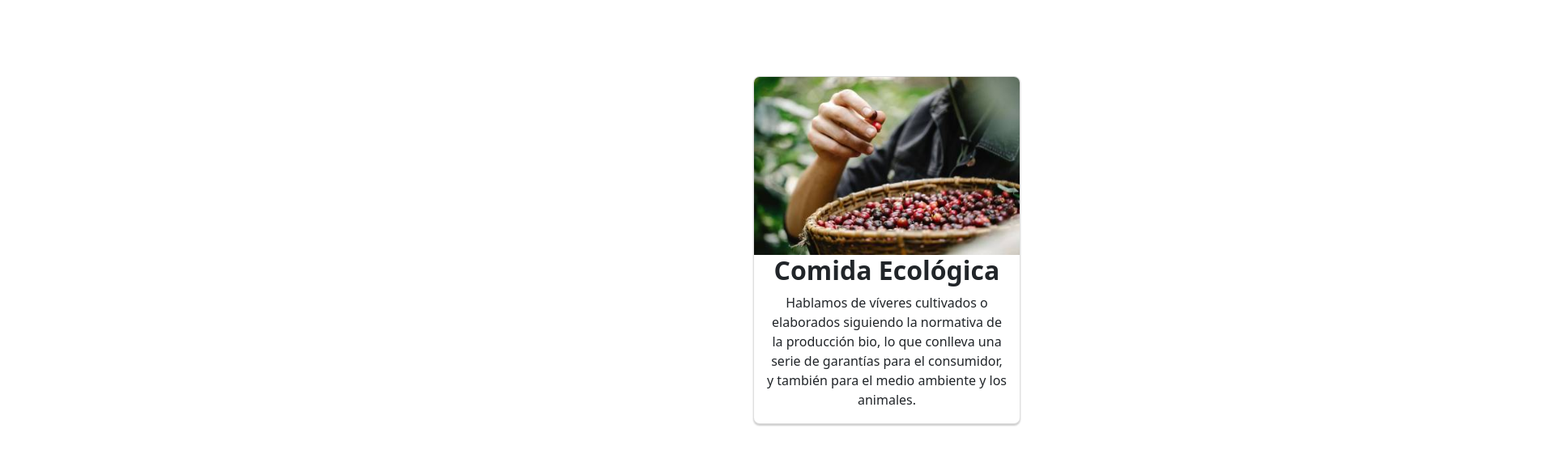
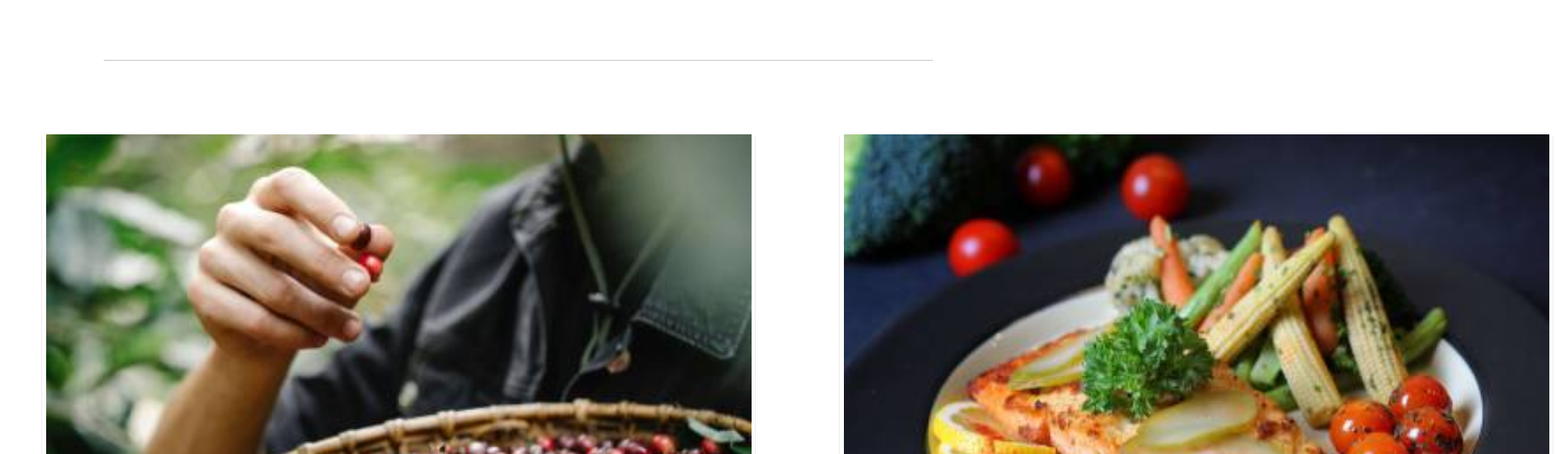
Before and after one commit to adrianstrelin/PFStrelin, a plain HTML site: page section/saludynutricion.html in a window 1280 px wide. Shown: the part 594-1155 px from the top of the page at 81% size, 1920 px wide, since content can reach past the window. Drawn offline with nearby package versions, Linux system fonts and the light colour scheme.

Commit message:
probando subida

```diff
--- a/sass/_generales.scss
+++ b/sass/_generales.scss
@@ -4,13 +4,8 @@
 }
 
 body {
-    width: 100%;
-    height: 100%;
     text-align: center;
     font-weight: bolder;
-    display: flex;
-    flex-direction: column;
-    min-height: 100vh;
     letter-spacing: 0,03em;
 }
 
--- a/sass/_inicio.scss
+++ b/sass/_inicio.scss
@@ -115,7 +115,7 @@ header {
     display: grid;
     grid-template-columns: 1fr;
     grid-template-rows: 1fr;
-    height: 501vw;
+    height: 454vw;
     width: 62vw;
     margin-left: 20vw;
     gap: 1vw;
@@ -128,11 +128,12 @@ header {
     margin: 5vw 5vw;
     text-decoration: none;
     color: black;
-    height: 12vw;
+    max-height: 10vw;
     text-align:center;
     background-color: $colorGeneral;
     border-radius: 2vw;
     margin: 4vw;
+    font-weight: 400;
 }
 
 .parrafoChefs:hover {
@@ -206,7 +207,7 @@ header {
         display: flex;
         flex-direction: row;
         align-items: center;
-        width: 38vw;
+        min-width: 30vw;
         height: 10vw;
     }
 
@@ -279,8 +280,8 @@ header {
     }
 
     .parrafoChefs {
-        height: 7vw;
-        width: 14vw;
+        min-height: 7vw;
+        min-width: 14vw;
         margin-top: 6vw;
     }
 
--- a/sass/_recetas.scss
+++ b/sass/_recetas.scss
@@ -76,7 +76,7 @@
 }
 
 .imagenRecetaUno img, .imagenRecetaDos img, .imagenRecetaTres img, .imagenRecetaCuatro img, .imagenRecetaCinco img, .imagenRecetaSeis img {
-    box-shadow: 0 0 1vw black;
+    box-shadow: 0 2px 2px rgba(0, 0, 0, 0.2);
 }
 
 .enlaceRecetas {
@@ -84,8 +84,9 @@
     grid-template-columns: 1fr;
     grid-template-rows: 1fr;
     margin: 5vw 5vw;
+    font-weight: 400;
     text-decoration: none;
-    height: 5vw;
+    max-height: 10vw;
     text-align:center;
     background-color: $colorGeneral;
     border-radius: 1vw;
@@ -217,6 +218,6 @@
     }
 
     .enlaceRecetas:hover {
-        box-shadow: 0 0 1vw black;
+        box-shadow: 0 3px 3px rgba(0, 0, 0, 0.2);
     }
 }
--- a/sass/_saludynutricion.scss
+++ b/sass/_saludynutricion.scss
@@ -18,63 +18,197 @@
     background-color: white;
     margin-bottom: 1.5em;
     display: grid;
+    justify-items: center;
     grid-template-areas:
-        "contenedorGrid"
         "contenedorCards"
-        "card";
-}
-
-.contenedorGrid {
-    display: grid;
-    grid-template-columns: 1fr;
-    grid-template-rows: 1fr ;
-    align-items: center;
+        "cardUno"
+        "cardDos"
+        "cardTres"
+        "cardCuatro"
+        "cardCinco"
+        "cardSeis";
 }
 
 
 .contenedorCards {
-
-display: flex;
-flex-direction: column;
-justify-content: center;
+    display: grid;
+    grid-template-columns: 1fr;
+    grid-template-rows: 1fr;
 }
 
-.contenedorCards .card {
-width: 330px;
-height: 430px;
-border-radius: 8px;
-box-shadow: 0 2px 2px rgba(0, 0, 0, 0.2);
-overflow: hidden;
-margin: 20px;
-text-align: center;
-transition: all 0.25s;
+
+
+.contenedorCards .cardUno,
+.cardDos,
+.cardTres,
+.cardCuatro,
+.cardCinco,
+.cardSeis {
+    width: 68.75vw;
+    min-height: 89.5vw;
+    border-radius: 1, 6vw;
+    box-shadow: 0 2px 2px rgba(0, 0, 0, 0.2);
+    overflow: hidden;
+    margin: 4.1vw;
+    text-align: center;
+    transition: all 0.25s;
 }
 
-.contenedorCards .card:hover {
-    transform: translateY(-15px);
-    box-shadow: 0 12px 16px rgba(0, 0, 0, 0.2);
+.contenedorCards .cardUno:hover,
+.cardDos:hover,
+.cardTres:hover,
+.cardCuatro:hover,
+.cardCinco:hover,
+.cardSeis:hover {
+    transform: translateY(-3.1vw);
+    box-shadow: 0 2.5vw 3, 3vw rgba(0, 0, 0, 0.2);
 }
 
-.contenedorCards .card picture img {
-    width: 330px;
-    height: 220px;
+.contenedorCards .cardUno picture img,
+.cardDos picture img,
+.cardTres picture img,
+.cardCuatro picture img,
+.cardCinco picture img,
+.cardSeis picture img {
+    width: 68vw;
+    height: 45.8vw;
 }
 
-.contenedorCards .card h2 {
+.contenedorCards .cardUno h2,
+.cardDos h2,
+.cardTres h2,
+.cardCuatro h2,
+.cardCinco h2,
+.cardSeis h2 {
     font-weight: 600;
 }
 
-.contenedorCards .card p {
+.contenedorCards .cardUno p,
+.cardDos p,
+.cardTres p,
+.cardCuatro p,
+.cardCinco p,
+.cardSeis p {
     padding: 0 1rem;
-    font-size: 16px;
+    font-size: 3.3vw;
     font-weight: 300;
 }
 
-.contenedorCards .card a {
+.contenedorCards .cardUno a,
+.cardDos a,
+.cardTres a,
+.cardCuatro a,
+.cardCinco a,
+.cardSeis a {
     font-weight: 500;
     text-decoration: none;
 }
 
+.lineaSaludNutricion {
+    height: 5vw;
+    width: 80%;
+    margin-left: 10vw;
+    margin-top: 3vw;
+    margin-bottom: 3vw;
+}
+
+.lineaSaludNutricionDos {
+    height: 5vw;
+    width: 80%;
+    margin-left: 10vw;
+    margin-top: -1vw;
+    margin-bottom: 7vw;
+}
+
 @media (min-width: 576px) {
 
+    .contenedorSaludNutricion {
+        grid-template-areas:
+            "contenedorCards contenedorCards"
+            "cardUno cardUno"
+            "cardDos cardDos"
+            "cardTres cardTres"
+            "cardCuatro cardCuatro"
+            "cardCinco cardCinco"
+            "cardSeis cardSeis";
+        ;
+    }
+
+
+    .contenedorCards {
+        display: grid;
+        grid-template-columns: 1fr 1fr;
+        grid-template-rows: 1fr 1fr;
+        align-items: center;
+    }
+
+    .contenedorCards .cardUno,
+    .cardDos,
+    .cardTres,
+    .cardCuatro,
+    .cardCinco,
+    .cardSeis {
+        width: 68.75vw;
+        min-height: 89.5vw;
+        border-radius: 1, 6vw;
+        box-shadow: 0 2px 2px rgba(0, 0, 0, 0.2);
+        overflow: hidden;
+        margin: 4.1vw;
+        text-align: center;
+        transition: all 0.25s;
+    }
+
+    .cardUno,
+    .cardDos,
+    .cardTres,
+    .cardCuatro,
+    .cardCinco,
+    .cardSeis {
+        object-fit: cover;
+    }
+
+    .contenedorCards .cardUno:hover,
+    .cardDos:hover,
+    .cardTres:hover,
+    .cardCuatro:hover,
+    .cardCinco:hover,
+    .cardSeis:hover {
+        transform: translateY(-3.1vw);
+        box-shadow: 0 2.5vw 3, 3vw rgba(0, 0, 0, 0.2);
+    }
+
+    .contenedorCards .cardUno picture img,
+    .cardDos picture img,
+    .cardTres picture img,
+    .cardCuatro picture img,
+    .cardCinco picture img,
+    .cardSeis picture img {
+        width: 68vw;
+        height: 45.8vw;
+    }
+
+
 }
+
+@media (min-width: 768px) {
+
+    .contenedorSaludNutricion {
+        grid-template-areas:
+            "contenedorCards contenedorCards contenedorCards"
+            "card card card";
+    }
+
+
+    .contenedorCards {
+        display: grid;
+        grid-template-columns: 1fr 1fr 1fr;
+        grid-template-rows: 1fr 1fr;
+        align-items: center;
+    }
+
+
+
+
+
+
+}
--- a/section/saludynutricion.html
+++ b/section/saludynutricion.html
@@ -45,10 +45,10 @@
         <!-- TITULO -->
         <h1>Salud y Bienestar</h1>
     </header>
+    <hr class="lineaSaludNutricion">
     <div class="contenedorSaludNutricion">
-        <div class="contenedorGrid">
         <div class="contenedorCards">
-                <div class="card">
+            <div class="cardUno">
                 <picture>
                     <source media="(min-widht:1200px)" src="../img/comidaecologica-large.jpg">
                     <source media="(min-widht:800px)" src="../img/comidaecologica-medium.jpg">
@@ -60,8 +60,7 @@
                     animales.</p>
                 <a href="#">Leer más</a>
             </div>
-
-                <div class="card">
+            <div class="cardDos">
                 <picture>
                     <source media="(min-widht:1200px)" src="../img/dietaequilibrada-large.jpg">
                     <source media="(min-widht:800px)" src="../img/dietaequilibrada-medium.jpg">
@@ -69,61 +68,61 @@
                 </picture>
                 <h2>Dieta Equilibrada</h2>
                 <p>No olvides poner en marcha una dieta en la que incluyas todos los tipos de alimentos que necesita
-                        tu cuerpo para sus funciones básicas.</p>
+                    tu cuerpo para sus funciones básicas. Lo ideal es obtener un poco de cada nutriente. Tu salud
+                    mental y física se beneficiará de ello.</p>
                 <a href="#">Leer más</a>
             </div>
-
-                <div class="card">
+            <div class="cardTres">
                 <picture>
                     <source media="(min-widht:1200px)" src="../img/frutaestacion-large.jpg">
                     <source media="(min-widht:800px)" src="../img/frutaestacion-medium.jpg">
                     <img src="../img/frutaestacion-small.jpg" alt="Fruta de Estación">
                 </picture>
                 <h2>Fruta de Estación</h2>
-                    <p>Cada estación del año es propicia para el consumo de ciertos productos. Es parte del ciclo
-                        natural de la Tierra.</p>
+                <p>Elegir frutas o verduras de temporada supone muchas ventajas para el consumidor, tanto desde el
+                    punto de vista nutricional como de cara a la protección del medio ambiente, e incluso para su
+                    bolsillo.</p>
                 <a href="#">Leer más</a>
             </div>
-
-                <div class="card">
+            <div class="cardCuatro">
                 <picture>
                     <source media="(min-widht:1200px)" src="../img/incluirverduras-large.jpg">
                     <source media="(min-widht:800px)" src="../img/incluirverduras-medium.jpg">
                     <img src="../img/incluirverduras-small.jpg" alt="Incluir Verduras">
                 </picture>
                 <h2>Incluir Verduras</h2>
-                    <p>Te compartimos unos sencillos consejos para convertir a las verduras en el ingrediente
-                        fundamental de tus comidas.</p>
+                <p>¿Te cuesta introducir verduras en la dieta? Te vamos a dar una serie de sencillos consejos para
+                    que incrementes la presencia de estos alimentos, puedas mejorar tu calidad de vida y el sabor de
+                    tus platos.</p>
                 <a href="#">Leer más</a>
             </div>
-
-                <div class="card">
+            <div class="cardCinco">
                 <picture>
                     <source media="(min-widht:1200px)" src="../img/postrebalanceado-large.jpg">
                     <source media="(min-widht:800px)" src="../img/postrebalanceado-medium.jpg">
                     <img src="../img/postrebalanceado-small.jpg" alt="Postres Balanceados">
                 </picture>
                 <h2>Postres Balanceados</h2>
-                    <p>Descubre como calmar ese antojo dulce con los postres balanceados.</p>
+                <p>Para los amantes del plato dulce que al mismo tiempo buscan cuidar la calidad de su dieta, hoy
+                    traemos los mejores consejos para elaborar postres saludables y poder disfrutar de un dulce
+                    sabiendo que simultáneamente estamos alimentando bien nuestro cuerpo.</p>
                 <a href="#">Leer más</a>
             </div>
-
-                <div class="card">
+            <div class="cardSeis">
                 <picture>
                     <source media="(min-widht:1200px)" src="../img/restaurantesustentable-large.jpg">
                     <source media="(min-widht:800px)" src="../img/restaurantesustentable-medium.jpg">
                     <img src="../img/restaurantesustentable-small.jpg" alt="Restaurant Sustentable">
                 </picture>
                 <h2>Restaurant Sustentable</h2>
-                    <p>Son negocios que basan su labor en principios como el consumo de alimentos de temporada, el
-                        ahorro de energía, la gestión de residuos y la relación con proveedores cercanos</p>
+                <p>La próxima vez que salgas a cenar fuera ojo, ¡elige bien el local! Existenrestaurantes comprometidos
+                    con la conservación del medio ambiente y el desarrollo sostenible
+                    donde podrás disfrutar si lo deseas, de un estupendo menú de comida ecológica.</p>
                 <a href="#">Leer más</a>
             </div>
         </div>
     </div>
-    </div>
-
-
+    <hr class="lineaSaludNutricionDos">
     <!-- IMAGEN SUSCRIPCION -->
     <section class="imagenSuscripcion">
         <div class="textoSuscripcionUno">
@@ -134,8 +133,7 @@
         </div>
         <div class="formulario">
             <form>
-                    <input type="email" class="form-control" id="exampleFormControlInput1"
-                        placeholder="Ingresa tu e-mail">
+                <input type="email" class="form-control" id="exampleFormControlInput1" placeholder="Ingresa tu e-mail">
                 <button class="btn btn-dark" type="button">Suscríbete</button>
             </form>
         </div>
```
Also changed, not shown: estilos/style.css, 1 other file. Lines whose indentation alone changed are shown as unchanged.
